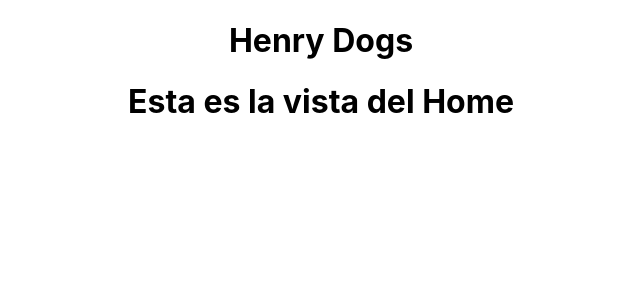
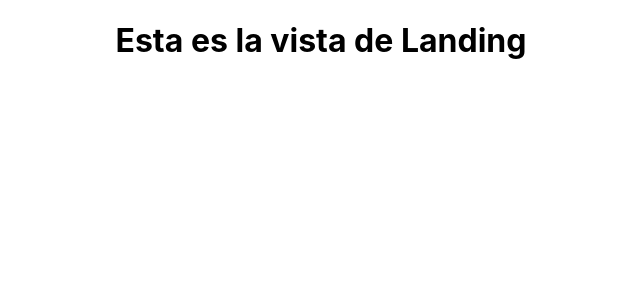
Before and after one commit to Davidc480/API_Dogs, a React (Create React App) app in the folder client/: page / in a window 1280 px wide. Shown: the top 300 px of the page, without its empty margins (319-959 px from the left). Built offline with nearby package versions, Linux system fonts and the light colour scheme.

Commit message:
Creando componente NavBar

```diff
--- a/client/src/App.js
+++ b/client/src/App.js
@@ -1,11 +1,17 @@
 import "./App.css";
-import Home from "./views/Home/Home";
+import { Home, Landing, Form, Detail } from "./views";
+import { Route } from "react-router-dom";
 
 function App() {
   return (
     <div className="App">
-      <h1>Henry Dogs</h1>
-      <Home></Home>
+      <Route exact path="/" render={() => <Landing />} />
+
+      <Route path="/Home" render={() => <Home />} />
+
+      <Route path="/create" render={() => <Form />} />
+
+      <Route path="/Detail" render={() => <Detail />} />
     </div>
   );
 }
--- a/client/src/index.js
+++ b/client/src/index.js
@@ -2,9 +2,12 @@ import React from "react";
 import ReactDOM from "react-dom";
 import "./index.css";
 import App from "./App";
+import { BrowserRouter } from "react-router-dom";
 
 ReactDOM.render(
-  <App />,
+  <BrowserRouter>
+    <App />
+  </BrowserRouter>,
 
   document.getElementById("root")
 );
--- /dev/null
+++ b/client/src/views/index.js
@@ -0,0 +1,6 @@
+import Landing from "./Landing/Landing";
+import Home from "./Home/Home";
+import Detail from "./Detail/Detail";
+import Form from "./Form/Form";
+
+export { Landing, Home, Detail, Form };
```
Also changed, not shown: client/src/componets/NavBar/NavBar.jsx (added), client/src/componets/NavBar/NavBar.module.css (added).
